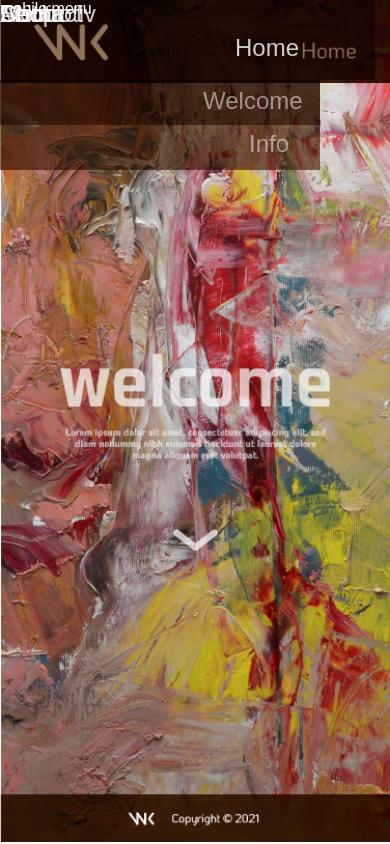
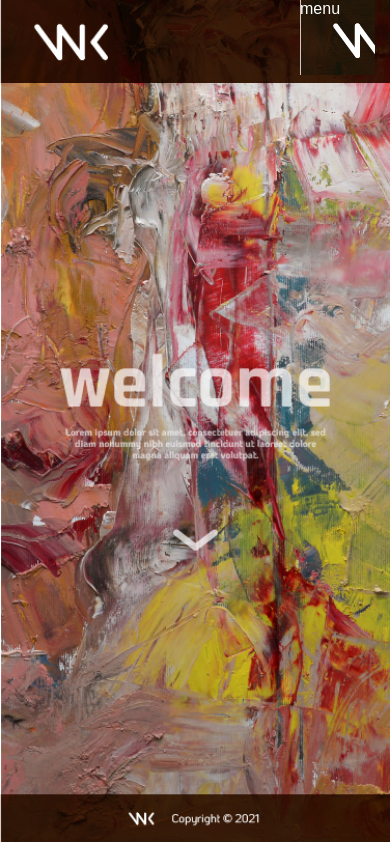
Before and after one commit to Wkunst/project-prototype, a plain HTML site: page prototype-06/home.html in a window 390 px wide. Drawn offline with Linux system fonts and the light colour scheme; a web font is replaced by a local one.

Commit message:
Update home.html

```diff
--- a/prototype-06/home.html
+++ b/prototype-06/home.html
@@ -10,14 +10,12 @@
 
 
     <style>
-
         /* Mobile */
 
         body {
             background-size: cover;
             background-image: url(../screens/mobile-screens/210708-mobile-Home-01.jpg);
         }
-
 
 
 
@@ -42,7 +40,7 @@
             */
 
         #button-01 {
-                width: 375px;
+            width: 350px;
             height: 80px;
             left: 0px;
             top: 0px;
@@ -146,14 +144,35 @@
 
         }
 
+        #mobile-menu {
+            display: block;
+            left: 300px;
+            width: 75px;
+            height: 75px;
+            /*            background: pink;*/
+            background-image: url(../screens/mobile-screens/210708-mobile-About-01.jpg);
+            z-index: 100;
+
+        }
+
+
+        #mobile-menu:hover {
+            left: 0;
+            width: 375px;
+            height: 812px;
+
+
+        }
 
 
 
 
+        /* Descktop */
 
 
 
 
+        header,
         #area-01 {
             display: none;
         }
@@ -163,6 +182,10 @@
 
             body {
                 background-image: url(../screens/210707-will-kunstweb-welcome.jpg);
+            }
+
+            #mobile-menu {
+                display: none;
             }
 
             header,
@@ -489,6 +512,7 @@
                 top: 400px;
             }
         }
+
     </style>
 
 
@@ -569,6 +593,11 @@
         <div id="button-bckg-08" class="button-bckg"></div>
 
 
+        <div id="mobile-menu" class="area">
+
+        </div>
+
+
 
 
     </header>
@@ -582,11 +611,13 @@
 
         <!--mobile-menu-->
         <div id="mobile-menu" class="area">
-            mobile menu
+            menu
         </div>
 
     </main>
 
 
 
-</body></html>
+</body>
+
+</html>
```
Lines whose indentation alone changed are shown as unchanged.
